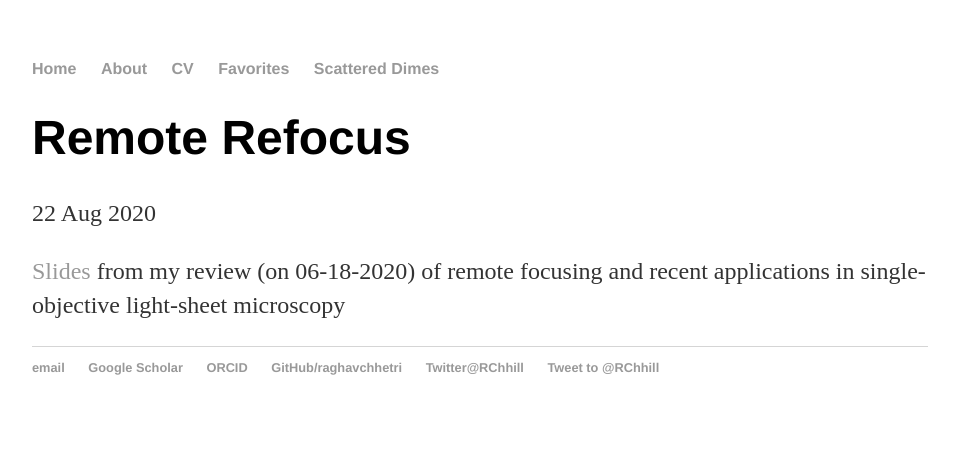
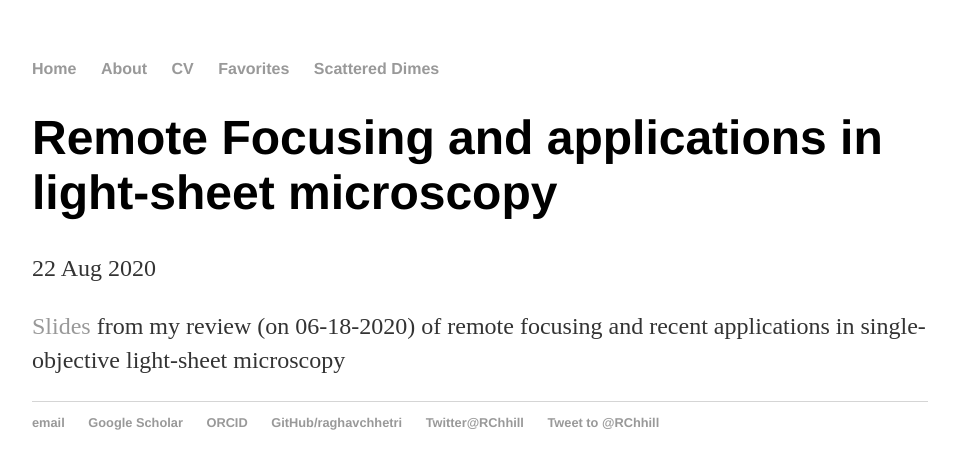
Before and after one commit to raghavchhetri/raghavchhetri.github.io, a Jekyll site: the page built from _posts/2020-08-22-remote-refocus.md, in a window 1280 px wide. Shown: the top 469 px of the page, without its empty margins (160-1116 px from the left). Built offline with Jekyll 4.4.1, drawn with Linux system fonts in a browser that asks for light colours; our own code applies the rules of GitHub Pages for plain Markdown files; comment, search, counter and statistics services are not loaded.

Commit message:
Update 2020-08-22-remote-refocus.md

```diff
--- a/_posts/2020-08-22-remote-refocus.md
+++ b/_posts/2020-08-22-remote-refocus.md
@@ -1 +1,7 @@
+---
+layout: post
+title: "Remote Focusing and applications in light-sheet microscopy"
+date: 2020-08-22
+---
+
 [Slides](https://raghavchhetri.github.io/pdf/remote-refocus.pdf) from my review (on 06-18-2020) of remote focusing and recent applications in single-objective light-sheet microscopy
```
